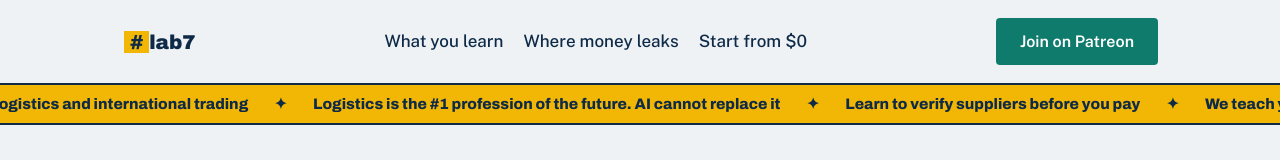
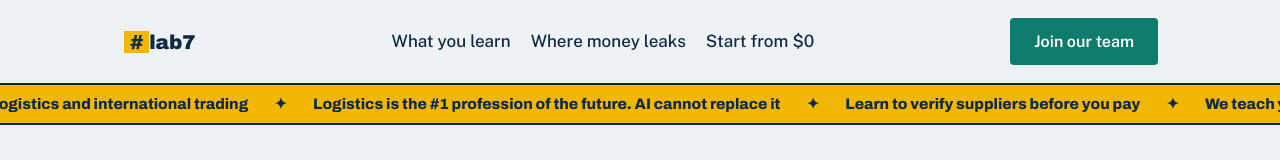
Before and after one commit to dpustovit11-web/Logisticslab7, a plain HTML site: page index.html in a window 1280 px wide. Shown: the top 160 px of the page. Drawn offline with nearby package versions, Linux system fonts and the light colour scheme.

Commit message:
Add files via upload

```diff
--- a/index.html
+++ b/index.html
@@ -139,7 +139,7 @@ footer{padding:28px 0;font-size:.9rem;color:var(--muted)}
       <li><a href="#leaks">Where money leaks</a></li>
       <li><a href="#start">Start from $0</a></li>
     </ul>
-    <a class="btn" href="https://www.patreon.com/" target="_blank" rel="noopener">Join on Patreon</a>
+    <a class="btn" href="https://www.patreon.com/cw/Logistics_lab" target="_blank" rel="noopener">Join our team</a>
   </nav>
 </header>
 
@@ -156,7 +156,7 @@ footer{padding:28px 0;font-size:.9rem;color:var(--muted)}
       <li class="hot">🚀 Start with $0</li><li>🛒 Buy worldwide</li><li>🔍 Vet suppliers</li><li>🚢 Cut shipping costs</li><li>🧠 Logistics secrets</li>
     </ul>
     <div class="cta">
-      <a class="btn" href="https://www.patreon.com/" target="_blank" rel="noopener">Start learning on Patreon</a>
+      <a class="btn" href="https://www.patreon.com/cw/Logistics_lab" target="_blank" rel="noopener">Start learning on Patreon</a>
       <a class="btn alt" href="#what">See what you learn</a>
     </div>
   </div>
@@ -248,7 +248,7 @@ footer{padding:28px 0;font-size:.9rem;color:var(--muted)}
   <div class="wrap">
     <h2>300 students are already inside. Your seat is open.</h2>
     <p>Subscribe to #lab7 on Patreon and get lessons on logistics and international trading.</p>
-    <a class="btn" href="https://www.patreon.com/" target="_blank" rel="noopener">Join on Patreon</a>
+    <a class="btn" href="https://www.patreon.com/cw/Logistics_lab" target="_blank" rel="noopener">Join our team</a>
   </div>
 </section>
 </main>
```
